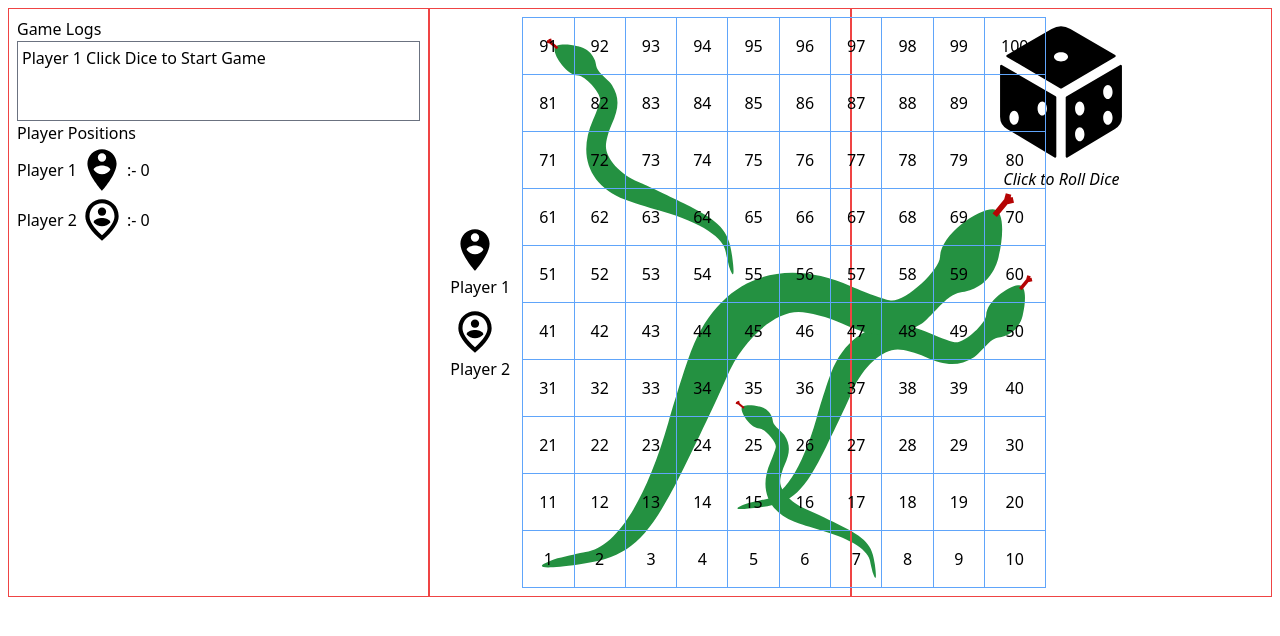
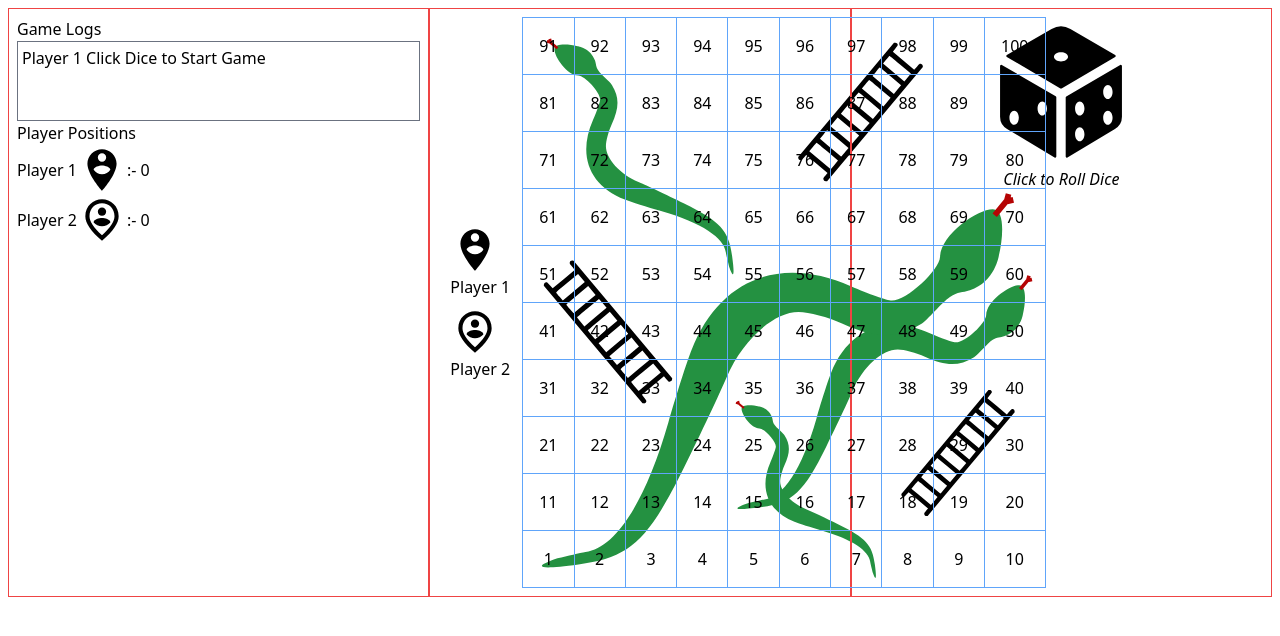
Before and after one commit to skyrunner360/snakeAndLadderReact, a React (Vite) app: page / in a window 1280 px wide. Shown: the top 636 px of the page. Built offline with nearby package versions, Linux system fonts and the light colour scheme.

Commit message:
feat: :sparkles: Add Ladders!

```diff
--- a/src/Components/Board.tsx
+++ b/src/Components/Board.tsx
@@ -71,6 +71,42 @@ const Board = () => {
           height={100}
           width={150}
         />
+        <img
+          src="/ladder.svg?url"
+          style={{
+            position: "absolute",
+            bottom: "-15px",
+            left: "360px",
+            zIndex: -1,
+            height: "300px",
+            width: "150px",
+            rotate: "40deg",
+          }}
+        />
+        <img
+          src="/ladder.svg?url"
+          style={{
+            position: "absolute",
+            top: "165px",
+            left: "0px",
+            zIndex: -1,
+            height: "300px",
+            width: "170px",
+            rotate: "-40deg",
+          }}
+        />
+        <img
+          src="/ladder.svg?url"
+          style={{
+            position: "absolute",
+            top: "-55px",
+            left: "255px",
+            zIndex: -1,
+            height: "300px",
+            width: "165px",
+            rotate: "40deg",
+          }}
+        />
         {memoizedValue.reverse().map((i, ind) => {
           return (
             <tr className="p-4" key={ind + +new Date()}>
--- a/src/Components/Dice.tsx
+++ b/src/Components/Dice.tsx
@@ -7,7 +7,7 @@ import {
   playerPositions,
 } from "../states/BoardStates";
 import { diceValue } from "../states/DiceStates";
-import { diceRoll, DiceValToIconMap, snakesArr } from "../Utils";
+import { diceRoll, DiceValToIconMap, laddersArr, snakesArr } from "../Utils";
 
 const Dice = () => {
   const [diceVal, setDiceVal] = useRecoilState(diceValue);
@@ -22,6 +22,8 @@ const Dice = () => {
     const isPlayerFree = newVal === 6;
     const currPlayerPos = playerPos[`player${currPlayer}`] + newVal;
     const snakeBite = snakesArr.find((ar) => ar[0] === currPlayerPos);
+    const ladderRidden = laddersArr.find((arr) => arr[0] === currPlayerPos);
+    console.log("Snake and Ladder", { snakeBite, currPlayerPos });
     setDiceVal(newVal);
     setGameLog([
       ...gameLog,
@@ -30,7 +32,12 @@ const Dice = () => {
         ? [`Player ${currPlayer} is Free to Move!`]
         : []),
       ...(snakeBite ? [`Player ${currPlayer} was BITTEN by Snake!`] : []),
-      ...(snakeBite ? [`Player ${currPlayer} Moves to ${snakeBite[1]}.`] : []),
+      ...(ladderRidden ? [`Player ${currPlayer} RIDES Ladder!`] : []),
+      ...(snakeBite
+        ? [`Player ${currPlayer} Moves to ${snakeBite[1]}.`]
+        : ladderRidden
+        ? [`Player ${currPlayer} Moves to ${ladderRidden[1]}.`]
+        : []),
       ...(gState[`player${currPlayer}`].move
         ? [`Player ${currPlayer} moves to Position ${currPlayerPos}.`]
         : []),
@@ -44,6 +51,8 @@ const Dice = () => {
           : gState["player1"].move && currPlayer === 1
           ? snakeBite
             ? snakeBite[1]
+            : ladderRidden
+            ? ladderRidden[1]
             : playerPos.player1 + newVal
           : playerPos.player1,
       player2:
@@ -52,6 +61,8 @@ const Dice = () => {
           : gState["player2"].move && currPlayer === 2
           ? snakeBite
             ? snakeBite[1]
+            : ladderRidden
+            ? ladderRidden[1]
             : playerPos.player2 + newVal
           : playerPos.player2,
     });
--- a/src/Utils/index.tsx
+++ b/src/Utils/index.tsx
@@ -19,4 +19,14 @@ export const DiceValToIconMap = {
 export const diceRoll = () => {
   return Math.trunc(Math.random() * 6 + 1);
 };
-export const snakesArr = [[91, 55], [60, 15], [70, 1], [35.7]];
+export const snakesArr = [
+  [91, 55],
+  [60, 15],
+  [70, 1],
+  [35, 7],
+];
+export const laddersArr = [
+  [18, 40],
+  [33, 51],
+  [76, 98],
+];
```
Also changed, not shown: public/ladder.svg (added).
